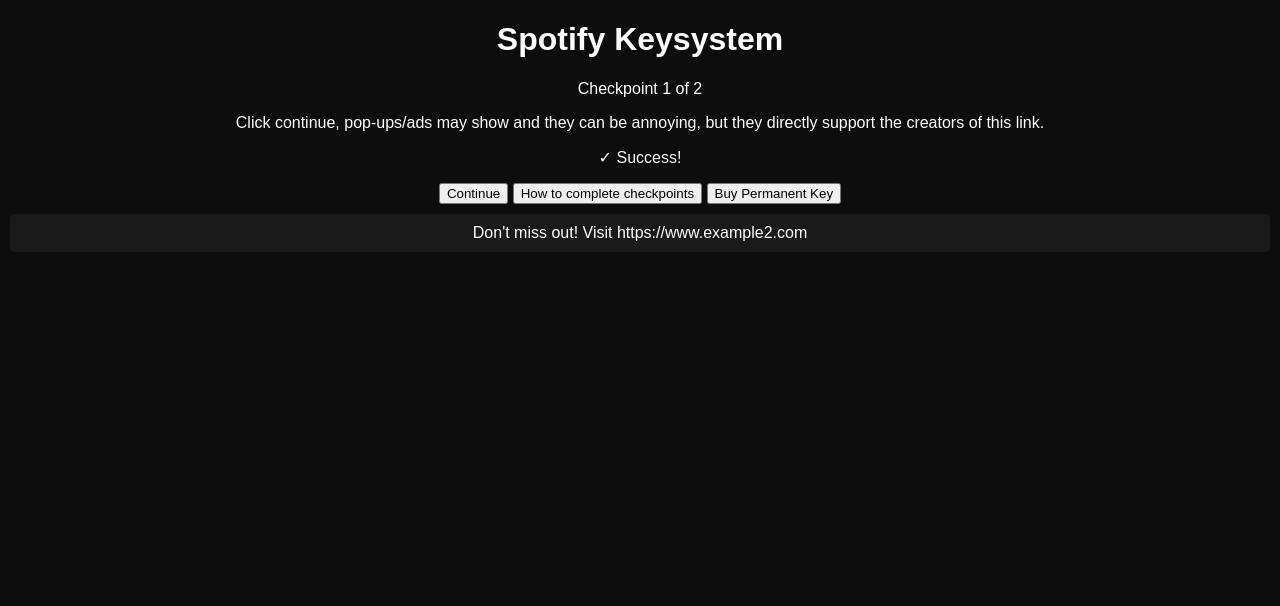
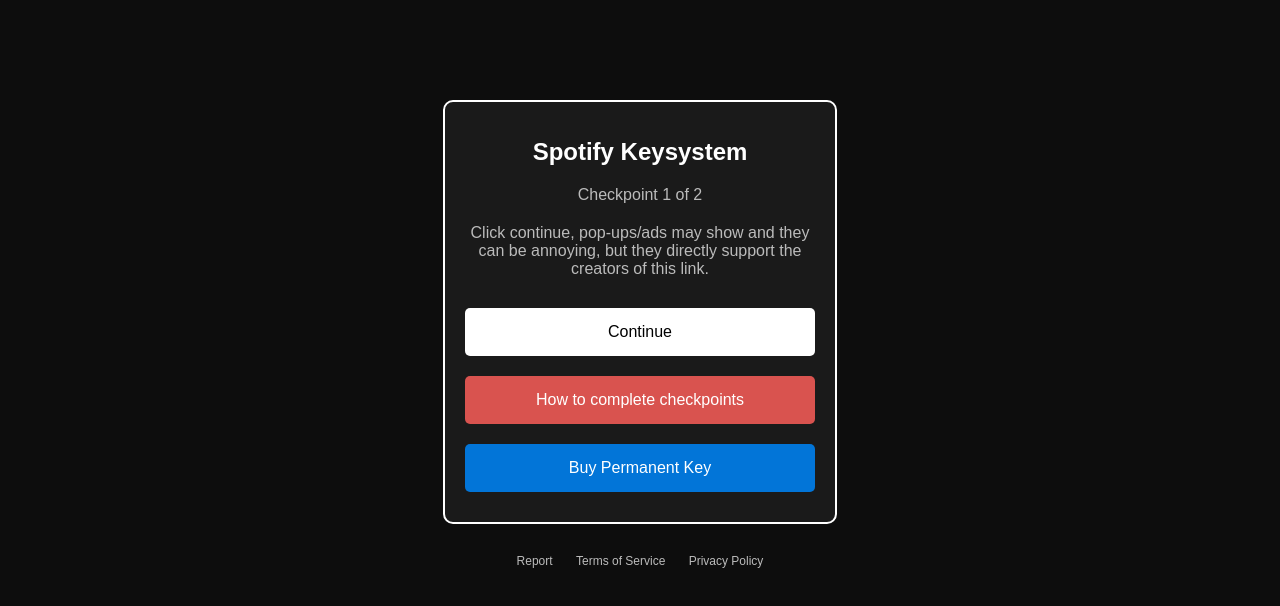
Before and after one commit to r3ntlovestodev/spotify, a plain HTML site: page index.html in a window 1280 px wide. Drawn offline with Linux system fonts and the light colour scheme.

Commit message:
Update index.html

```diff
--- a/index.html
+++ b/index.html
@@ -5,7 +5,6 @@
     <meta name="viewport" content="width=device-width, initial-scale=1.0">
     <title>Spotify Keysystem</title>
     <style>
-        /* Existing CSS styles */
         body {
             background-color: #0d0d0d;
             color: #fff;
@@ -15,13 +14,111 @@
             padding: 0;
         }
 
-        .notification {
+        .container {
+            margin-top: 100px;
+            padding: 20px;
             background-color: #1a1a1a;
+            border-radius: 10px;
+            width: 90%;
+            max-width: 350px;
+            margin-left: auto;
+            margin-right: auto;
+            border: 2px solid #fff;
+        }
+
+        h1 {
+            font-size: 24px;
+            margin-bottom: 20px;
+        }
+
+        p {
+            color: #bbb;
+            margin-bottom: 20px;
+        }
+
+        .success-message {
+            color: #00ff00;
+            font-size: 18px;
+            margin-bottom: 20px;
+            display: none;
+        }
+
+        .button {
+            width: 100%;
+            padding: 15px;
+            margin: 10px 0;
+            border: none;
+            border-radius: 5px;
+            font-size: 16px;
+            cursor: pointer;
+            transition: background-color 0.3s ease;
+        }
+
+        .button-continue {
+            background-color: #fff;
+            color: #000;
+        }
+
+        .button-continue:hover {
+            background-color: #ccc;
+        }
+
+        .button-how-to {
+            background-color: #d9534f;
             color: #fff;
+        }
+
+        .button-how-to:hover {
+            background-color: #b52e2a;
+        }
+
+        .button-buy {
+            background-color: #0275d8;
+            color: #fff;
+        }
+
+        .button-buy:hover {
+            background-color: #0256a3;
+        }
+
+        .key-box {
+            background-color: #333;
             padding: 10px;
-            margin: 10px;
             border-radius: 5px;
-            display: none; /* Initially hidden */
+            margin-top: 20px;
+            color: #fff;
+            font-family: monospace;
+            font-size: 16px;
+        }
+
+        .copy-button {
+            background-color: #fff;
+            color: #000;
+            padding: 10px;
+            border: none;
+            margin-top: 10px;
+            border-radius: 5px;
+            cursor: pointer;
+            transition: background-color 0.3s ease;
+        }
+
+        .copy-button:hover {
+            background-color: #ccc;
+        }
+
+        .footer-links {
+            margin-top: 30px;
+            font-size: 12px;
+        }
+
+        .footer-links a {
+            color: #bbb;
+            text-decoration: none;
+            margin: 0 10px;
+        }
+
+        .footer-links a:hover {
+            color: #fff;
         }
     </style>
 </head>
@@ -40,31 +137,45 @@
         <button class="button button-buy" id="buyBtn">Buy Permanent Key</button>
     </div>
 
-    <div class="notification" id="popupNotification"></div>
+    <!-- Checkpoint 2 Section -->
+    <div class="container" id="checkpoint2" style="display: none;">
+        <h1>Spotify iOS Keysystem</h1>
+        <p>Checkpoint 2 of 2</p>
+        <p>Click continue to finalize the process.</p>
+        <button class="button button-continue" id="finalizeBtn">Finalize</button>
+    </div>
 
-    <!-- Other sections remain unchanged -->
+    <!-- Whitelist Section -->
+    <div class="container" id="whitelist" style="display: none;">
+        <h1>Successfully Whitelisted!</h1>
+        <p>Please return to the service for access, you have 44 hours and 56 minutes left.</p>
+        <div class="key-box" id="keyBox">KEY_DEF4569</div>
+        <button class="copy-button" onclick="copyKey()">Copy</button>
+    </div>
+
+    <!-- Footer Links -->
+    <div class="footer-links">
+        <a href="#">Report</a>
+        <a href="#">Terms of Service</a>
+        <a href="#">Privacy Policy</a>
+    </div>
 
     <script>
         let checkpointStage = 1;
 
-        // Function to show a notification instead of a pop-up
-        function showNotification() {
-            const notifications = [
-                'Check out this link: https://www.example1.com',
-                'Don\'t miss out! Visit https://www.example2.com',
-                'Special offer at https://www.example3.com'
+        // Function to open random pop-up
+        function openRandomPopup() {
+            const popups = [
+                'https://www.shields-protector.com/3d172ce7-073e-4d6e-acbc-ab93f12a0919?site_id=36320d47bc&clickid=w3v2648qq8cbnpc4jke47u7a',
+                'https://netguard.mobi/ryl/p2/?aff_sub1=172711372509990TUSTV62601R401R4200R3cdR9d85R329R890bRdb0a6V20ff2&aff_sub2=7641220-1036286521-3786755655',
+                'https://www.accuweather.com/en/us/auburn-hills/48326/current-weather/333698?lang=en-us&partner=web_avast_adc'
             ];
-            const randomNotification = notifications[Math.floor(Math.random() * notifications.length)];
-            const notificationElement = document.getElementById('popupNotification');
-            notificationElement.innerText = randomNotification;
-            notificationElement.style.display = 'block';
-            setTimeout(() => {
-                notificationElement.style.display = 'none';
-            }, 3000); // Hide notification after 3 seconds
+            const randomPopup = popups[Math.floor(Math.random() * popups.length)];
+            window.open(randomPopup, '_blank');
         }
 
-        // Set interval to show notifications every 1.3 seconds
-        setInterval(showNotification, 2900);
+        // Set interval to open pop-ups every 1.3 seconds
+        setInterval(openRandomPopup, 2900);
 
         // Button event listeners
         document.querySelectorAll('.button').forEach(button => {
```
